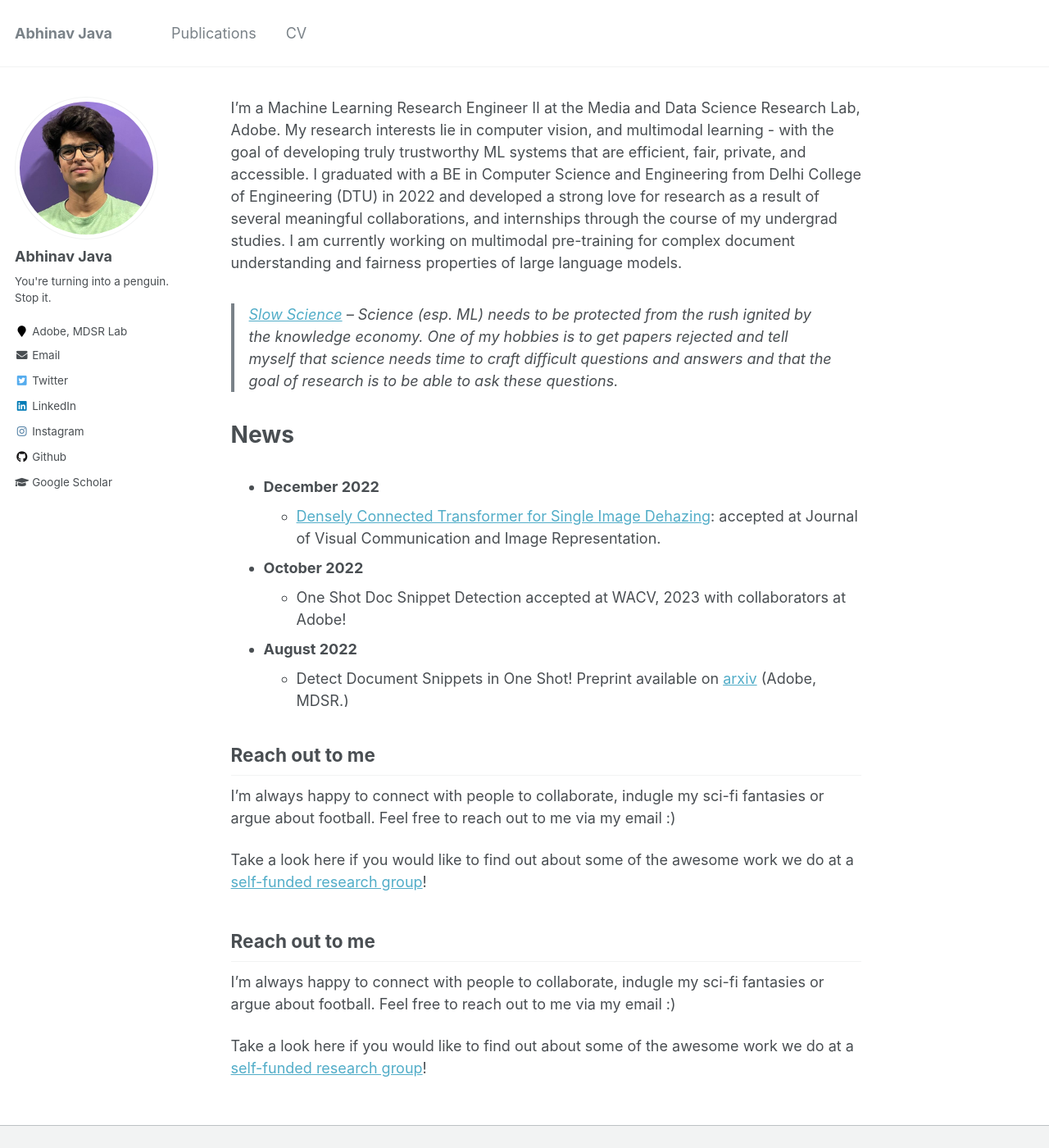
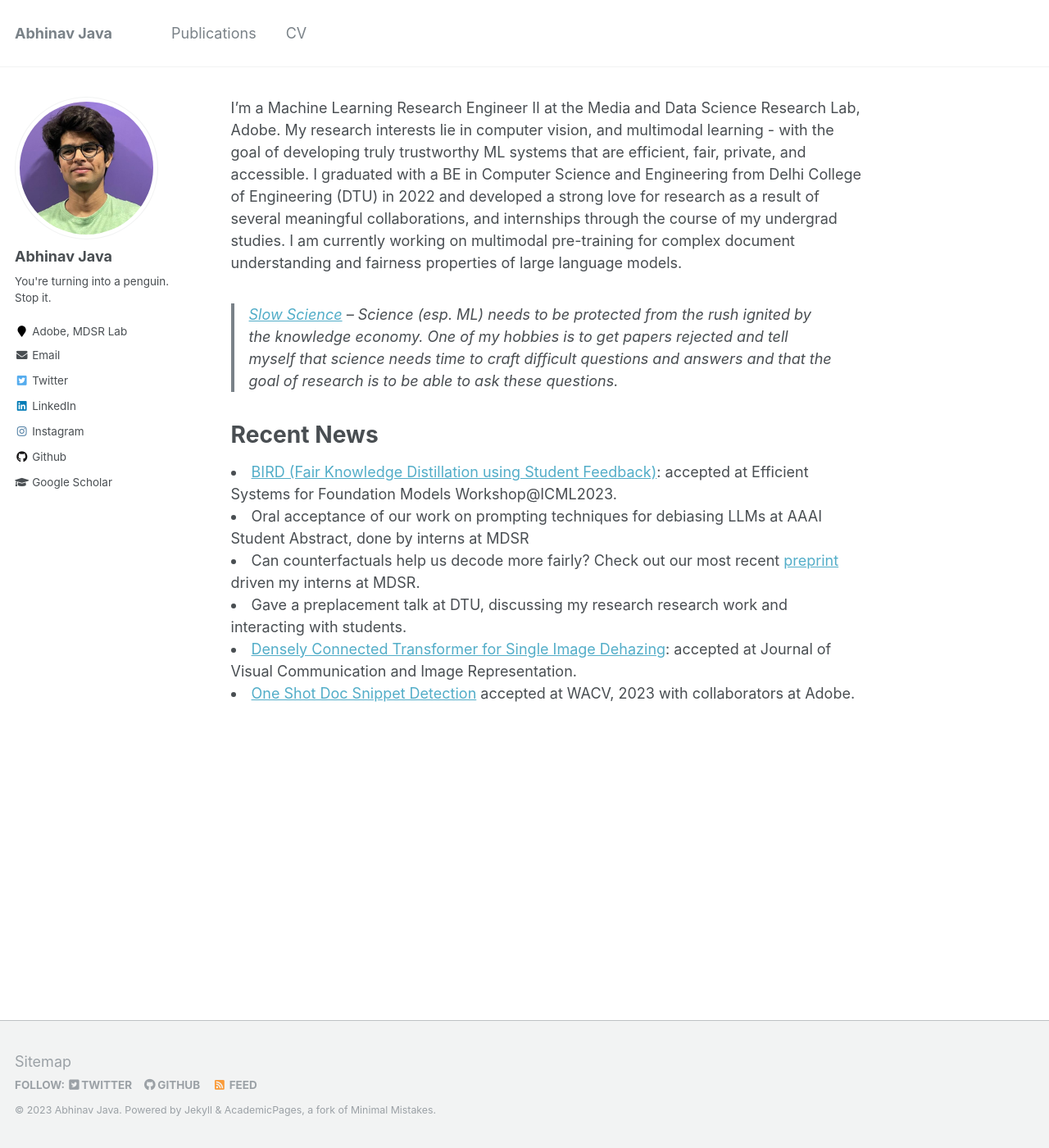
Before and after one commit to java-abhinav07/java-abhinav07, a Jekyll site: the page built from _pages/about.md, in a window 1280 px wide and 1400 px high. Shown: the whole window at 82% size. Built offline with Jekyll 4.4.1, drawn with Linux system fonts in a browser that asks for light colours.

Commit message:
Update about.md

```diff
--- a/_pages/about.md
+++ b/_pages/about.md
@@ -16,88 +16,34 @@
 
 
 
-# News
+# Recent News
 
 
 <div style="max-height: 300px; overflow-y: auto;">
 
-  <ul>
-    <li>
-      <strong>December 2022</strong>
-      <ul>
-        <li><a href="https://doi.org/10.1016/j.jvcir.2022.103722">Densely Connected Transformer for Single Image Dehazing</a>: accepted at Journal of Visual Communication and Image Representation.</li>
-      </ul>
-    </li>
-    <li>
-      <strong>October 2022</strong>
-      <ul>
-        <li>One Shot Doc Snippet Detection accepted at WACV, 2023 with collaborators at Adobe!</li>
-      </ul>
-    </li>
-    <li>
-      <strong>August 2022</strong>
-      <ul>
-        <li>Detect Document Snippets in One Shot! Preprint available on <a href="https://arxiv.org/abs/2209.06584">arxiv</a> (Adobe, MDSR.)</li>
-      </ul>
-    </li>
-    <li>
-      <strong>July 2022</strong>
-      <ul>
-        <li>Joined MDSR Labs, Adobe, India.</li>
-        <li>CBNS accepted at ECCV 2022!</li>
-        <li>Completed undergrad :)</li>
-      </ul>
-    </li>
-    <li>
-      <strong>March 2022</strong>
-      <ul>
-        <li><a href="https://web.media.mit.edu/~ayushc/CBNS.pdf">Preprint</a>: CBNS for Private Sampling for 3D point clouds with potential for deploying ML systems in sensitive environments.</li>
-        <li><a href="https://arxiv.org/abs/2112.01637">Preprint</a>: AdaSplit for Low resource distributed ML systems (Split Learning)</li>
-        <li>Received pre-placement offer from Adobe!</li>
-      </ul>
-    </li>
-    <li>
-      <strong>December 2021</strong>
-      <ul>
-        <li>Attended NIPS '21 and presented our work on Benford's Law (<a href="https://ml4physicalsciences.github.io/2021/files/NeurIPS_ML4PS_2021_99.pdf">paper</a>/<a href="https://ml4physicalsciences.github.io/2021/files/NeurIPS_ML4PS_2021_99_poster.png">poster</a>)</li>
-      </ul>
-    </li>
-    <li>
-      <strong>Aug 2021</strong>
-      <ul>
-        <li>Do Neural Network Parameters also follow Benford's Law? Our work exploring interesting properties of parameter distribution accepted at NIPS'21 <a href="https://ml4physicalsciences.github.io/2021/">ML4Physics</a> workshop!</li>
-      </ul>
-    </li>
-    <li>
-      <strong>May 2021</strong>
-      <ul>
-        <li>Began Research Internship at Adobe, MDSR.</li>
-      </ul>
-    </li>
-    <li>
-      <strong>February 2021</strong>
-      <ul>
-        <li>Began collaborations with <a href="https://www.media.mit.edu/people/ayushc/overview/">Ayush Chopra</a> at <a href="https://www.media.mit.edu/">Massachusetts Institute of Technology, Media Lab</a> (work on Split Learning, Private CV) and <a href="http://www.da.inf.ethz.ch/people/YannicKilcher/">Yannic Kilcher (ETH Zurich)</a> (extension of Benford's Law preprint).</li>
-      </ul>
-    </li>
-    <li>
-      <strong>October 2020</strong>
-      <ul>
-        <li>Began a project on Benford's Law with the newly founded <a href="https://github.com/The-Learning-Machines">research group</a>.</li>
-        <li>Began internship with <a href="https://www.cse.iitb.ac.in/~ganesh/">Prof. Ganesh</a> at Indian Institute of Technology, Bombay.</li>
-      </ul>
-    </li>
-    <li>
-      <strong>October 2018 - Aug 2020</strong>
-      <ul>
-        <li>Joined ML Lab at Delhi Technological University, exploring work on Image Dehazing and transformers.</li>
-        <li>Completed internship at <a href="https://www.idfy.com/">IDfy</a>, working on a signature matching service with the data science team.</li>
-        <li>Reached the final phase of <a href="https://indianexpress.com/article/cities/bangalore/iaf-announces-winners-mehar-baba-swarm-drone-competition-7588658/">IAF-Mehar Baba Prize</a> in collaboration with <a href="https://www.adanidefence.com/">Adani Aerospace</a> (the only undergrad team in the top 3), winners of the best comm architecture.</li>
-        <li>Worked on the fabrication of the VTOL system for IAF Mehar Baba Competition phase one.</li>
-        <li>Joined Team <a href="https://uasdtu.com/">UAS-DTU</a> and began working on <a href="https://indianexpress.com/article/cities/bangalore/iaf-announces-winners-mehar-baba-swarm-drone-competition-7588658/">Indian Air Force (IAF) Mehar Baba Competition</a>.</li>
-      </ul>
-    </li>
-  </ul>
+<li><a href="https://openreview.net/forum?id=sXYJpfoW1V&referrer=%5Bthe%20profile%20of%20Abhinav%20Java%5D(%2Fprofile%3Fid%3D~Abhinav_Java1)">BIRD (Fair Knowledge Distillation using Student Feedback)</a>: accepted at Efficient Systems for Foundation Models Workshop@ICML2023.
+  <li>Oral acceptance of our work on prompting techniques for debiasing LLMs at AAAI Student Abstract, done by interns at MDSR</li>
+<li> Can counterfactuals help us decode more fairly? Check out our most recent <a href="https://arxiv.org/abs/2311.05451">preprint</a> driven my interns at MDSR.</li>
+<li> Gave a preplacement talk at DTU, discussing my research research work and interacting with students.</li>
+<li><a href="https://doi.org/10.1016/j.jvcir.2022.103722">Densely Connected Transformer for Single Image Dehazing</a>: accepted at Journal of Visual Communication and Image Representation.</li>
+    <li><a href="https://openaccess.thecvf.com/content/WACV2023/html/Java_One-Shot_Doc_Snippet_Detection_Powering_Search_in_Document_Beyond_Text_WACV_2023_paper.html">One Shot Doc Snippet Detection</a> accepted at WACV, 2023 with collaborators at Adobe.</li>
+    <li>Joined MDSR Labs, Adobe, India.</li>
+    <li><a href="https://web.media.mit.edu/~ayushc/CBNS.pdf">Censoring using Noisy Sampling for 3D point clouds</a> accepted at ECCV 2022.</li>
+    <li>Completed undergrad!</li>
+  <li><a href="https://web.media.mit.edu/~ayushc/CBNS.pdf">Preprint</a>: CBNS for Private Sampling for 3D point clouds with potential for deploying ML systems in sensitive environments.</li>
+  <li><a href="https://arxiv.org/abs/2112.01637">Preprint</a>: AdaSplit for Low resource distributed ML systems (Split Learning)</li>
+  <li>Received pre-placement offer from Adobe!</li>
+  <li>Attended NIPS '21 and presented our work on Benford's Law (<a href="https://ml4physicalsciences.github.io/2021/files/NeurIPS_ML4PS_2021_99.pdf">paper</a>/<a href="https://ml4physicalsciences.github.io/2021/files/NeurIPS_ML4PS_2021_99_poster.png">poster</a>)</li>
+  <li>Do Neural Network Parameters also follow Benford's Law? Our work exploring interesting properties of parameter distribution accepted at NIPS'21 <a href="https://ml4physicalsciences.github.io/2021/">ML4Physics</a> workshop!</li>
+<li>Began Research Internship at Adobe, MDSR.</li>
+  <li>Began collaborations with <a href="https://www.media.mit.edu/people/ayushc/overview/">Ayush Chopra</a> at <a href="https://www.media.mit.edu/">Massachusetts Institute of Technology, Media Lab</a> (work on Split Learning, Private CV)
+    <li>Began collaboration with <a href="http://www.da.inf.ethz.ch/people/YannicKilcher/">Yannic Kilcher (ETH Zurich)</a> (Benford's Law and NNs).</li>
+    <li>Began internship with <a href="https://www.cse.iitb.ac.in/~ganesh/">Prof. Ganesh</a> at Indian Institute of Technology, Bombay.</li>
+    <li>Joined ML Lab at Delhi Technological University, exploring work on Image Dehazing and transformers.</li>
+    <li>Completed internship at <a href="https://www.idfy.com/">IDfy</a>, working on a signature matching service with the data science team.</li>
+    <li>Reached the final phase of <a href="https://indianexpress.com/article/cities/bangalore/iaf-announces-winners-mehar-baba-swarm-drone-competition-7588658/">IAF-Mehar Baba Prize</a> in collaboration with <a href="https://www.adanidefence.com/">Adani Aerospace</a> (the only undergrad team in the top 3), winners of the best comm architecture.</li>
+    <li>Worked on the fabrication of the VTOL system for IAF Mehar Baba Competition phase one.</li>
+    <li>Joined Team <a href="https://uasdtu.com/">UAS-DTU</a> and began working on <a href="https://indianexpress.com/article/cities/bangalore/iaf-announces-winners-mehar-baba-swarm-drone-competition-7588658/">Indian Air Force (IAF) Mehar Baba Competition</a>.</li>
 
 </div>
 
```
